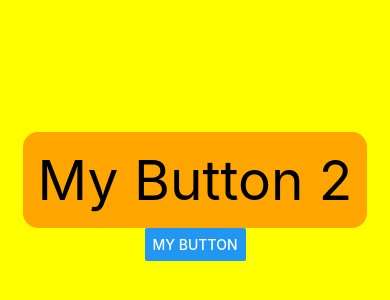
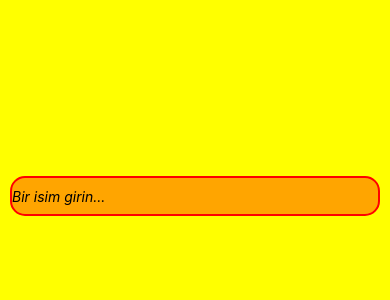
Before and after one commit to dilangunes/MyReactProject, a React Native app in the folder HelloWorldMyProject/: screen / in a window 390 px wide. Shown: the part 226-526 px from the top of the page. Built offline with nearby package versions, Linux system fonts and the light colour scheme.

Commit message:
TextInput

```diff
--- a/HelloWorldMyProject/App.js
+++ b/HelloWorldMyProject/App.js
@@ -4,19 +4,32 @@ import {
    View,
    Button,
    Text,
-   TouchableOpacity
+   TextInput
 } from 'react-native';
 
 export default class App extends Component {
+  state = {
+    name: ''
+  };
+  _onChangeText = text => {
+    this.setState({
+      name: text,
+    });
+  }
     render() {
     return (
       <View style={styles.container}>
-        <TouchableOpacity>
-          <View>
-            <Text style={styles.buttonTitle}>My Button 2</Text>
-          </View>
-        </TouchableOpacity>
-        <Button title='My Button'></Button>
+        <Text>{this.state.name}</Text>
+        <TextInput
+          placeholder = 'Bir isim girin...'
+          //secureTextEntry = {true}
+          //editable = {false}
+          autoCapitalize = 'characters'
+          keyboardAppearance = 'light'
+          //keyboardType = 'number-pad'
+          value = {this.state.name}
+          onChangeText = {this._onChangeText}
+          style= {styles.myInput}></TextInput>
       </View>
     );
   }
@@ -28,13 +41,17 @@ const styles = StyleSheet.create({
     flex: 1,
     flexDirection: 'column',
     justifyContent: 'center',
-    alignItems: 'center'
+    alignItems: 'center',
+    paddingHorizontal: 10,
 
   },
-  buttonTitle:{
-    fontSize: 55,
-    backgroundColor: 'orange',
-    borderRadius:15,
-    padding: 15,
-  },
+ myInput:{
+   borderRadius:15,
+   backgroundColor: 'orange',
+   width: '100%' ,
+   height: 40,
+   borderColor: 'red',
+   borderWidth: 2,
+   fontStyle: 'italic',
+ }
 });
```
